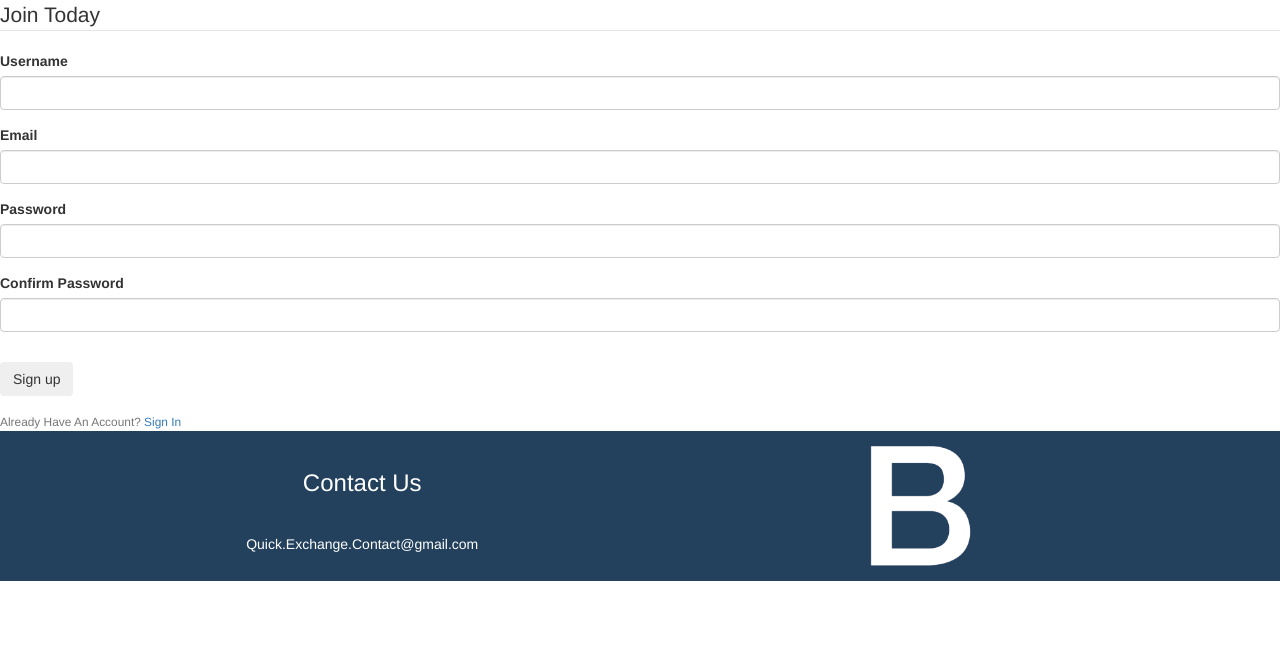
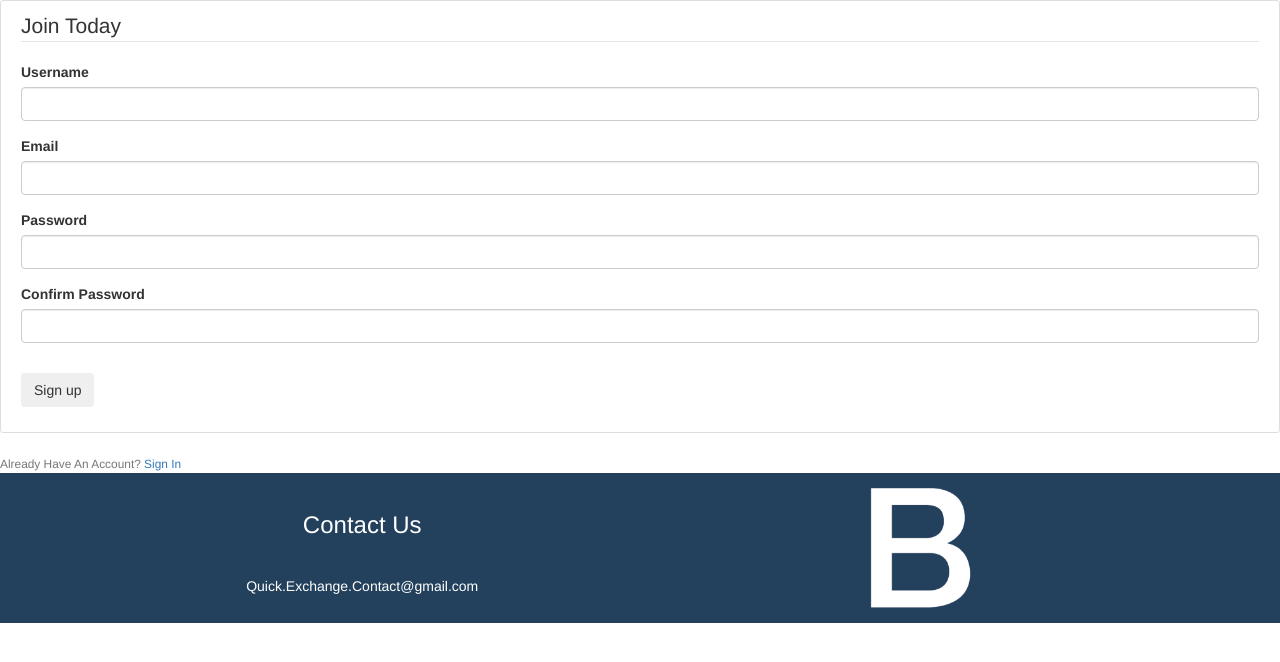
Before and after one commit to Francisco-Ibarra07/QuickExchange, a Flask app: page /register in a window 1280 px wide. Shown: the part 51-713 px from the top of the page. Run offline with Flask 2, Linux system fonts and the light colour scheme; some libraries are stand-ins or nearby versions.

Commit message:
Updated requirements and removed unused loc

```diff
--- a/quickexchange/forms.py
+++ b/quickexchange/forms.py
@@ -57,10 +57,3 @@ class UpdateAccountForm(FlaskForm):
             user = User.query.filter_by(email=email.data).first()
             if user:
                 raise ValidationError('That email is taken. Please choose another email.')
-
-
-
-class PostForm(FlaskForm):
-    title = StringField('Title', validators=[DataRequired()])
-    content = TextAreaField('Content', validators=[DataRequired()])
-    submit = SubmitField('Post')
--- a/quickexchange/static/main.css
+++ b/quickexchange/static/main.css
@@ -1,6 +1,15 @@
 html, body {
 	height: 100%;
 	width: 100%;
+}
+
+/* temp styling for login & register forms*/
+.content-section {
+  background: #ffffff;
+  padding: 10px 20px;
+  border: 1px solid #dddddd;
+  border-radius: 3px;
+  margin-bottom: 20px;
 }
 
 /* Navigation section */
--- a/requirements.txt
+++ b/requirements.txt
@@ -4,6 +4,7 @@ Click==7.0
 Flask==1.1.1
 Flask-Bcrypt==0.7.1
 Flask-Cors==3.0.8
+Flask-JWT==0.3.2
 Flask-Login==0.4.1
 Flask-SQLAlchemy==2.4.1
 Flask-WTF==0.14.2
@@ -13,7 +14,7 @@ libmagic==1.0
 MarkupSafe==1.1.1
 Pillow==6.2.1
 pycparser==2.19
-PyJWT==1.7.1
+PyJWT==1.4.2
 python-magic==0.4.15
 python-magic-bin==0.4.14
 six==1.12.0
```
Also changed, not shown: quickexchange/models.py (+2 -12 lines), quickexchange/routes.py (+3 -4 lines).
